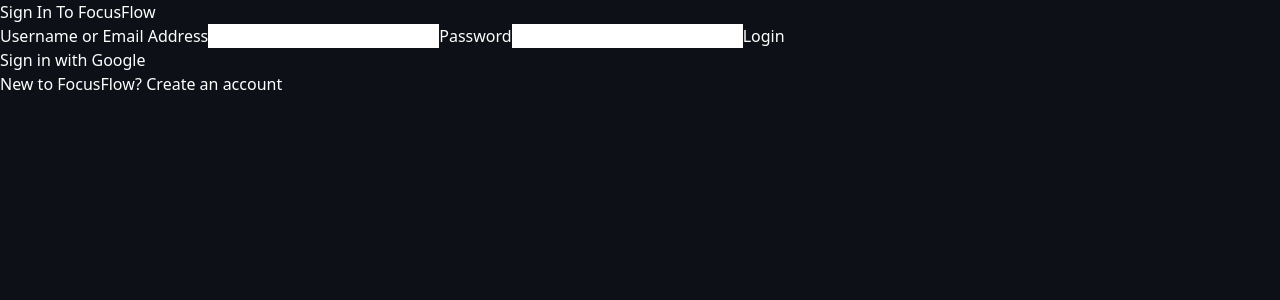
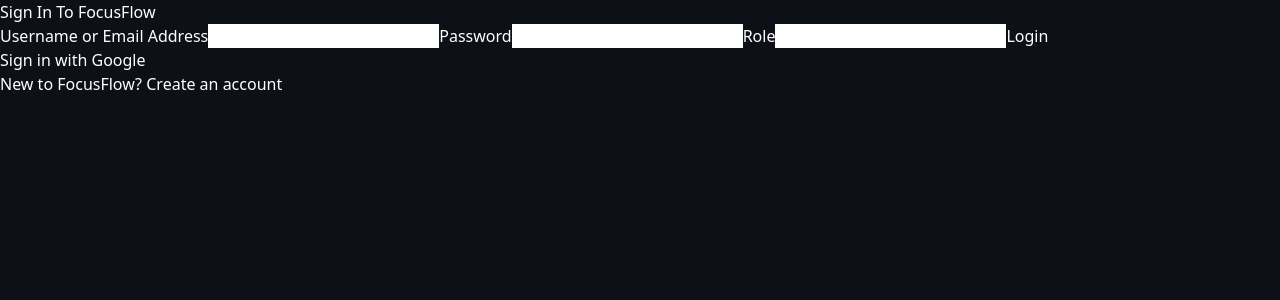
Before and after one commit to sgoyalsmvj/FocusFlow, a React (Vite) app in the folder Frontend/: page /login in a window 1280 px wide. Shown: the top 300 px of the page. Built offline with nearby package versions, Linux system fonts and the light colour scheme; no server answers.

Commit message:
fix: Redirect logic for creator and student pages

```diff
--- a/Frontend/src/pages/Login.jsx
+++ b/Frontend/src/pages/Login.jsx
@@ -4,19 +4,27 @@
 const Login = () => {
   const [email, setEmail] = useState("");
   const [password, setPassword] = useState("");
-  const [redirect, setRedirect] = useState(false);
+  const [role, setRole] = useState("");
+  const [redirect, setRedirect] = useState("");
   const handleSubmit = async (e) => {
     e.preventDefault();
     console.log("Login");
     const data = await axios.post("/auth/login", {
       email: email,
       password: password,
+      role: role
     });
     console.log(data);
-    setRedirect(true);
+    if(role === "creator") {
+      setRedirect("/creator/profile");
+    }
+    else if(role === "student") {
+      setRedirect("/student/profile");
+    }
+
   };
   if (redirect) {
-    return <Navigate to="/" />;
+    return <Navigate to={`${redirect}`} />;
   }
 
   return (
@@ -40,6 +48,14 @@
             onChange={(e) => setPassword(e.target.value)}
           />
 
+          <label className="my-2">Role</label>
+          <input
+            className="mb-3 w-full rounded-md border border-gray-600 bg-[#0d1117] p-1 focus:border-blue-600 focus:outline-none text-white"
+            type="text"
+            name="role"
+            onChange={(e) => setRole(e.target.value)}
+          />
+
           <button
             className="bg-[#238636] w-full my-3 p-1 font-semibold rounded-md"
             type="submit"
--- a/Frontend/src/pages/Register.jsx
+++ b/Frontend/src/pages/Register.jsx
@@ -18,7 +18,12 @@
       role: role,
     });
     console.log(data);
-    setRedirect(true);
+    if(role === "creator") {
+      setRedirect("/creator/profile");
+    }
+    else if(role === "student") {
+      setRedirect("/student/profile");
+    }
   };
 
 
@@ -32,7 +37,7 @@
   };
 
   if( redirect ) {
-    return <Navigate to="/" />
+    return <Navigate to={`${redirect}`} />
   }
   return (
     <div className="text-white text-center flex flex-col justify-center items-center font-mono">
```
